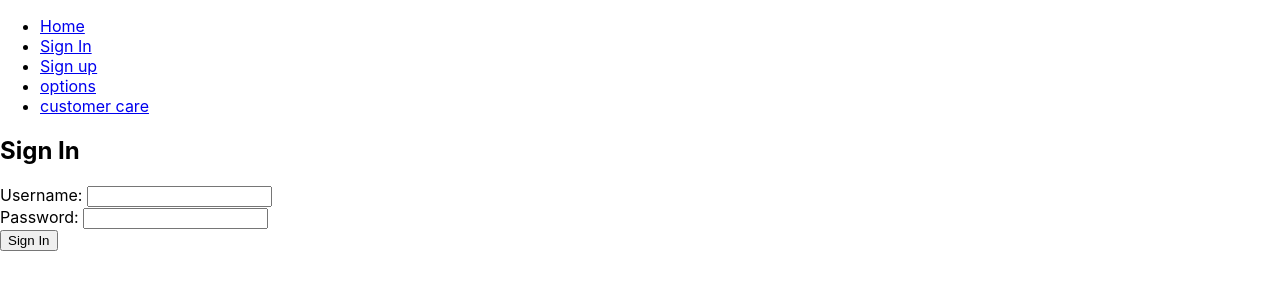
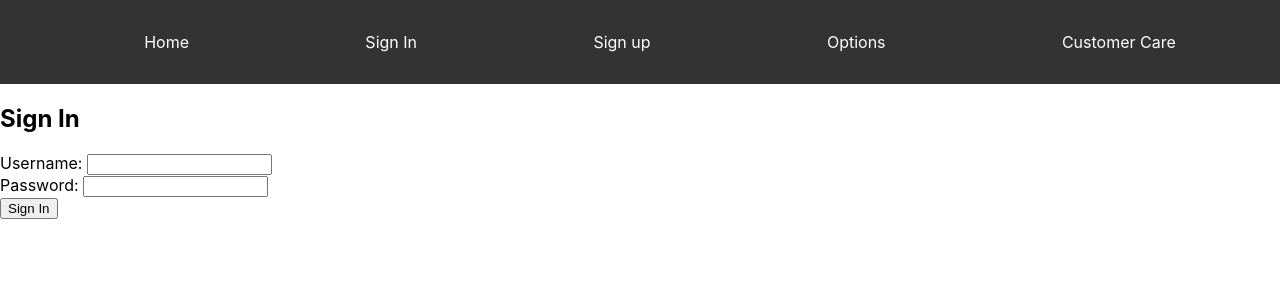
Before and after one commit to DarshanaBombuwala/sritel-web-portal, a React (Create React App) app in the folder front-end/sri_tel/: page /signin in a window 1280 px wide. Shown: the top 300 px of the page. Built offline with nearby package versions, Linux system fonts and the light colour scheme.

Commit message:
navbar styles

```diff
--- a/front-end/sri_tel/src/App.css
+++ b/front-end/sri_tel/src/App.css
@@ -36,3 +36,43 @@
     transform: rotate(360deg);
   }
 }
+
+/* Navbar Styles */
+.navbar {
+  background-color: #333;
+  padding: 1rem;
+}
+
+.navbar-list {
+  list-style-type: none;
+  display: flex;
+  justify-content: space-around;
+}
+
+.navbar-item {
+  display: inline-block;
+}
+
+.navbar-link {
+  color: white;
+  text-decoration: none;
+  padding: 0.5rem 1rem;
+  transition: background-color 0.3s ease;
+}
+
+.navbar-link:hover {
+  background-color: #555;
+  border-radius: 5px;
+}
+
+/* Mobile Responsiveness */
+@media (max-width: 768px) {
+  .navbar-list {
+    flex-direction: column;
+    text-align: center;
+  }
+
+  .navbar-item {
+    margin: 0.5rem 0;
+  }
+}
--- a/front-end/sri_tel/src/layouts/navbar/navbar.jsx
+++ b/front-end/sri_tel/src/layouts/navbar/navbar.jsx
@@ -1,15 +1,15 @@
 import { Link } from "react-router-dom";
+import '../../App.css';
 
 const Navbar = () => {
     return(
-        <nav>
-          <ul>
-            <li><Link to="/">Home</Link></li>
-            <li><Link to="/signin">Sign In</Link></li>
-            <li><Link to="/signup">Sign up</Link></li>
-            <li><Link to="/options">options</Link></li>
-            <li><Link to="/customercare">customer care</Link></li>
-
+        <nav className="navbar">
+          <ul className="navbar-list">
+            <li className="navbar-item"><Link className="navbar-link" to="/">Home</Link></li>
+            <li className="navbar-item"><Link className="navbar-link" to="/signin">Sign In</Link></li>
+            <li className="navbar-item"><Link className="navbar-link" to="/signup">Sign up</Link></li>
+            <li className="navbar-item"><Link className="navbar-link" to="/options">Options</Link></li>
+            <li className="navbar-item"><Link className="navbar-link" to="/customercare">Customer Care</Link></li>
           </ul>
         </nav>
     );
```
